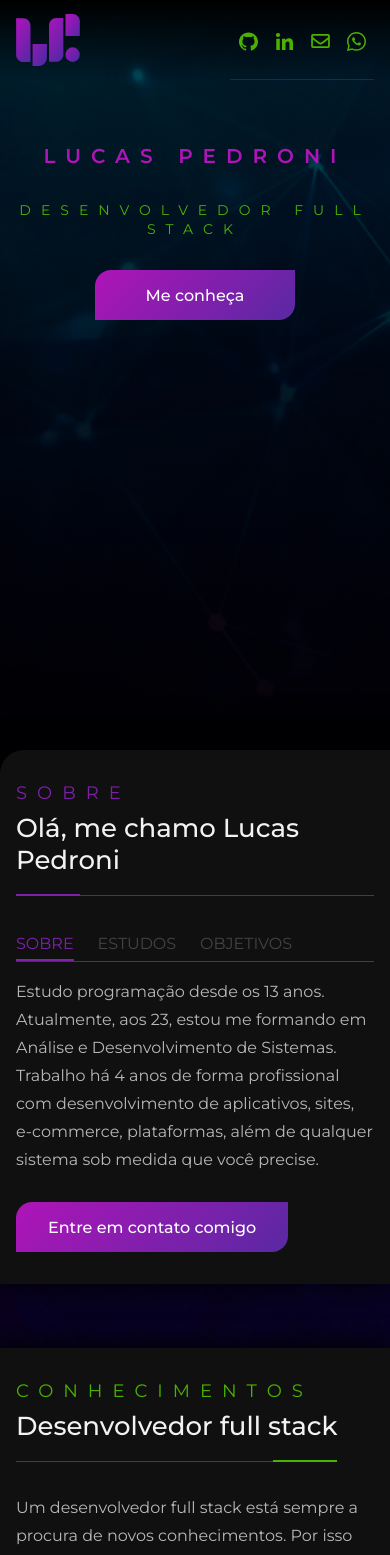
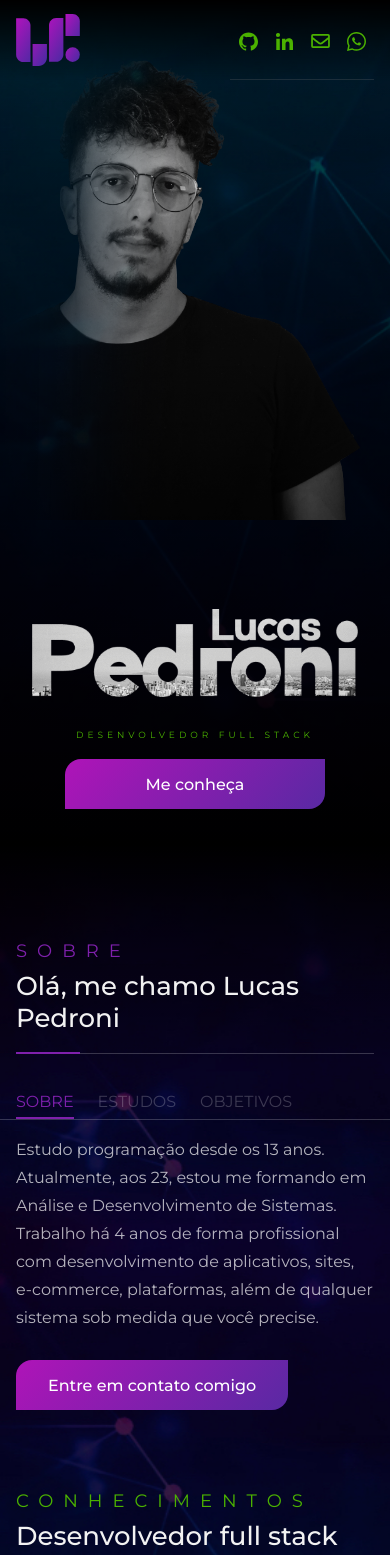
Before and after one commit to pedroni/pedroni, a Next.js app: page / in a window 390 px wide. Shown: the top 1555 px of the page. Built offline with nearby package versions, Linux system fonts and the light colour scheme.

Commit message:
improve ui on mobile

```diff
--- a/components/Box.js
+++ b/components/Box.js
@@ -39,19 +39,21 @@ const StyledBoxMain = styled.div`
   }
 `
 const StyledBox = styled.section`
-  background-color: #101010;
   color: rgba(255, 255, 255, 0.7);
   display: flex;
   flex-direction: column;
   width: 80%;
   padding: var(--box-padding);
-  box-shadow: 0 0 30px black;
   flex-wrap: wrap;
   @media (max-width: 1280px) {
     width: 100%;
     display: block;
     padding-top: calc(var(--box-padding) * 2);
     padding-bottom: calc(var(--box-padding) * 2);
+  }
+  @media (min-width: 768px) {
+    background-color: #101010;
+    box-shadow: 0 0 30px black;
   }
 `
 
--- a/components/BoxList.js
+++ b/components/BoxList.js
@@ -68,8 +68,9 @@ const StyledBoxList = styled.ul`
 
   @media (max-width: 1280px) {
     display: flex;
-    max-width: 100%;
-    width: 100%;
+    width: calc(100% + (var(--box-padding) * 2));
+    margin-left: calc(-1 * var(--box-padding));
+    padding-left: var(--box-padding);
     flex-wrap: nowrap;
     overflow-x: auto;
     margin-bottom: 16px;
--- a/components/Button.js
+++ b/components/Button.js
@@ -5,7 +5,7 @@ const Button = ({ color = 'primary', ...props }) => {
   return <StyledButton className={`${color} ${props.className ?? ''}`} {...props}>{props.children}</StyledButton>
 }
 
-const StyledButton = styled.button`
+export const StyledButton = styled.button`
   height: 50px;
   min-width: 200px;
   padding-left: 32px;
--- a/components/HomeBanner.js
+++ b/components/HomeBanner.js
@@ -1,9 +1,9 @@
 import React from 'react'
 import styled from 'styled-components'
-import Button from './Button'
+import Button, { StyledButton } from './Button'
 import { scrollTo } from '../helpers'
 
-const HomeBanner = (props) => {
+const HomeBanner = props => {
   return (
     <StyledHomeBanner>
       <div>
@@ -21,7 +21,6 @@ const HomeBanner = (props) => {
             srcSet="/img/banner/name.png 1x, /img/banner/name@2x.png 2x"
             alt="Lucas Pedroni, nome"
           />
-          <span className="title">Lucas Pedroni</span>
           <span className="subtitle">DESENVOLVEDOR FULL STACK</span>
           <br />
 
@@ -29,7 +28,6 @@ const HomeBanner = (props) => {
             onClick={() =>
               scrollTo(props.scrollToRef.current || props.scrollToRef)
             }
-            style={{ marginTop: 32 }}
           >
             Me conheça
           </Button>
@@ -52,37 +50,44 @@ const StyledHomeBannerRight = styled.div`
   position: relative;
   z-index: 1;
   text-align: center;
-  @media (max-width: 1280px) {
+  @media (max-width: 768px) {
     flex: 0 0 100%;
     width: 100%;
+    height: 100vh;
+    position: absolute;
+    left: 0;
+    top: 0;
+    display: flex;
+    flex-direction: column;
+    justify-content: flex-end;
+    align-items: center;
+    padding-bottom: 16px;
+    padding-left: 32px;
+    padding-right: 32px;
   }
   .name {
     width: 500px;
     display: block;
     filter: brightness(1.2);
     margin: 0 auto 32px;
-    @media (max-width: 1280px) {
-      display: none;
-    }
   }
-  .title {
-    display: none;
-    @media (max-width: 1280px) {
-      display: block;
-      color: var(--color-primary-light);
-      font-size: 20px;
-      letter-spacing: 10px;
-      text-transform: uppercase;
-      font-weight: 600;
-      margin-top: 64px;
-      margin-bottom: 32px;
-    }
-  }
+
   .subtitle {
     color: var(--color-secondary);
     font-size: 14px;
     letter-spacing: 10px;
     text-transform: uppercase;
+    @media (max-width: 768px) {
+      font-size: 9px;
+      letter-spacing: 4px;
+    }
+  }
+  ${StyledButton} {
+    margin-top: 32px;
+    @media(max-width: 768px) {
+      margin-top: 0;
+      width: 80%;
+    }
   }
 `
 const StyledHomeBannerScrollDown = styled.img`
@@ -91,38 +96,51 @@ const StyledHomeBannerScrollDown = styled.img`
   cursor: pointer;
   display: block;
   margin: 150px auto 0;
-  @media(max-width: 1280px) {
+  @media (max-width: 768px) {
     display: none;
   }
 `
 const StyledHomeBannerLeft = styled.div`
-  @media (max-width: 1280px) {
-    display: none;
-  }
   img {
     height: 750px;
     margin-right: 0;
     margin-left: auto;
     display: block;
+    object-fit: contain;
+  }
+  @media (max-width: 768px) {
+    img {
+      position: absolute;
+      top: 40px;
+      left: -30px;
+      width: 100%;
+      height: 500px;
+    }
   }
 `
 
 const StyledHomeBanner = styled.section`
   width: 100%;
   height: 100vh;
-  min-height: 500px;
+  min-height: 720px;
   max-height: calc(750px + var(--header-height));
   position: relative;
   margin-top: calc(-1 * var(--header-height));
   padding-top: var(--header-height);
   background-image: linear-gradient(rgba(0, 0, 0, 0.4), transparent);
+  position: relative;
+  @media (max-width: 768px) {
+    min-height: 100vh;
+    height: 100vh;
+    margin-bottom: 64px;
+  }
   & > div {
     width: var(--container-width);
     display: flex;
     align-items: center;
     justify-content: space-between;
     margin: 0 auto;
-    @media (max-width: 1280px) {
+    @media (max-width: 768px) {
       flex-wrap: wrap;
       padding-left: 16px;
       padding-right: 16px;
@@ -130,7 +148,7 @@ const StyledHomeBanner = styled.section`
   }
 
   &::after {
-    content: "";
+    content: '';
     width: 100%;
     height: 100%;
     position: absolute;
@@ -141,7 +159,7 @@ const StyledHomeBanner = styled.section`
     pointer-events: none;
   }
   &::before {
-    content: "";
+    content: '';
     width: 100%;
     height: 230px;
     position: absolute;
--- a/components/HomeSkills.js
+++ b/components/HomeSkills.js
@@ -153,6 +153,12 @@ const StyledSwiperWrapper = styled.div`
   --swiper-navigation-size: 24px;
   margin-left: calc(-1 * var(--box-padding));
   width: calc(100% + (2 * var(--box-padding)));
+  .swiper-wrapper {
+    @media(max-width: 768px) {
+      padding-top: 24px;
+      padding-bottom: 24px;
+    }
+  }
   .swiper-container {
     padding-left: var(--box-padding);
     padding-right: var(--box-padding);
@@ -179,6 +185,9 @@ const StyledSkillCard = styled.div`
   justify-content: flex-end;
   flex-wrap: wrap;
   flex-direction: column;
+  @media(max-width: 768px) {
+    box-shadow: 0 0 15px 0 rgba(255,255,255,.25);
+  }
   &::after,
   &::before {
     content: "";
--- a/components/Input.js
+++ b/components/Input.js
@@ -65,6 +65,9 @@ const StyledLabel = styled.label`
   left: 24px;
   top: calc(var(--input-height) * 0.3);
   transition: 0.3s;
+  @media(max-width: 768px) {
+    font-size: 14px;
+  }
 `
 
 const StyledInputWrapper = styled.div`
--- a/pages/index.js
+++ b/pages/index.js
@@ -65,16 +65,13 @@ const Home = ({ data }) => {
         ref={aboutAnchorRef}
       >
         <HomeAbout
-          style={{
-            marginTop: 'calc(-1 * var(--header-height))'
-          }}
           contactAnchorRef={contactAnchorRef}
         />
       </div>
       <div id="skillsAnchor" ref={skillsAnchorRef}>
         <HomeSkills
           style={{
-            marginTop: 64
+            marginTop: isMobile ? 16 : 64
           }}
         />
       </div>
@@ -86,7 +83,7 @@ const Home = ({ data }) => {
       >
         <HomeServices
           style={{
-            marginTop: 64
+            marginTop: isMobile ? 16 : 64
           }}
           contactAnchorRef={contactAnchorRef}
         />
@@ -94,7 +91,7 @@ const Home = ({ data }) => {
       <div id="contactAnchor" ref={contactAnchorRef}>
         <HomeContact
           style={{
-            marginTop: 64
+            marginTop: isMobile ? 16 : 64
           }}
         />
       </div>
--- a/styles/global.scss
+++ b/styles/global.scss
@@ -23,7 +23,7 @@
   @media (max-width: 1280px) {
     --container-width: calc(100% - 32px);
   }
-  @media (max-width: 540px) {
+  @media (max-width: 768px) {
     --container-width: 100%;
   }
 
```
